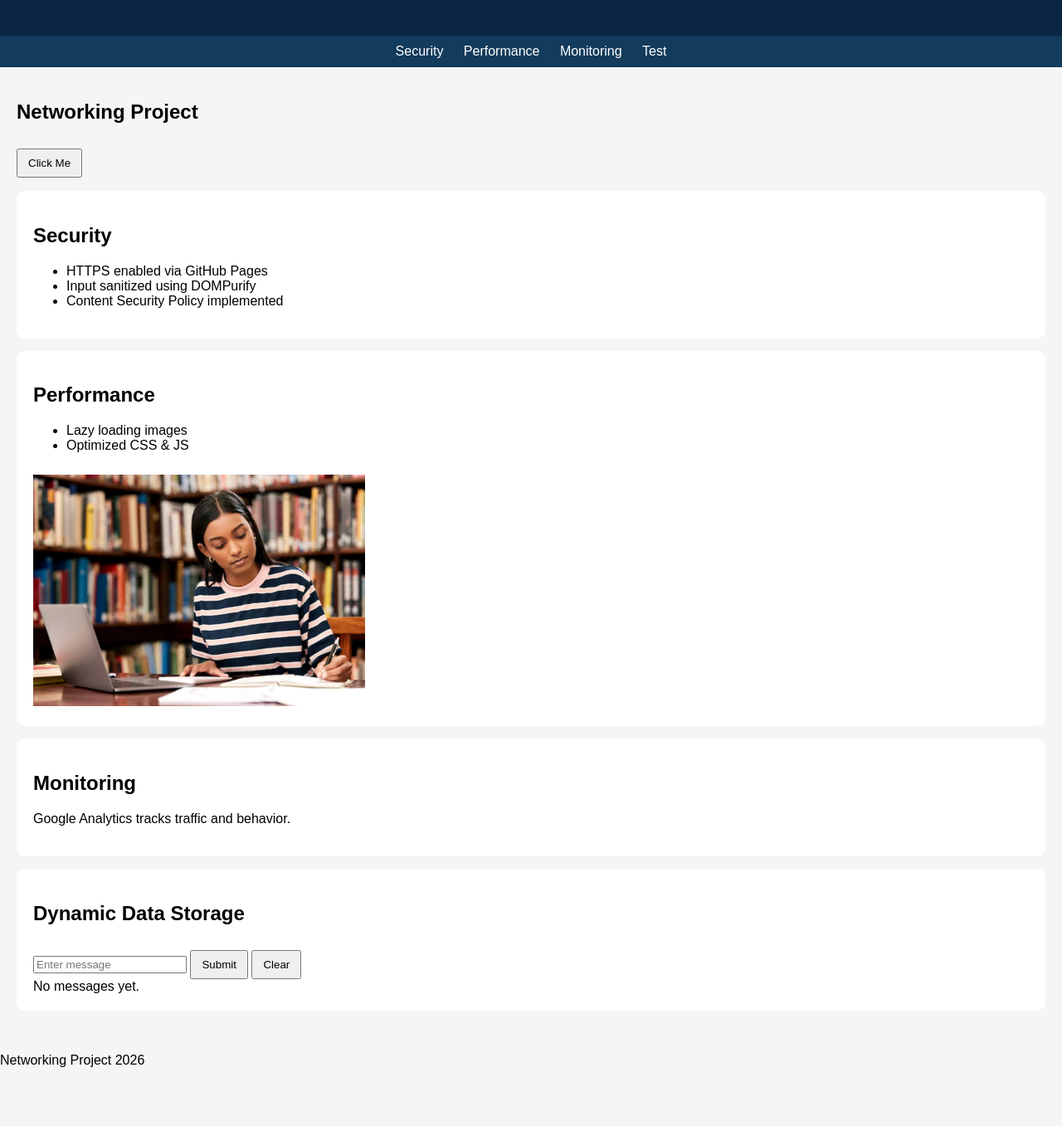
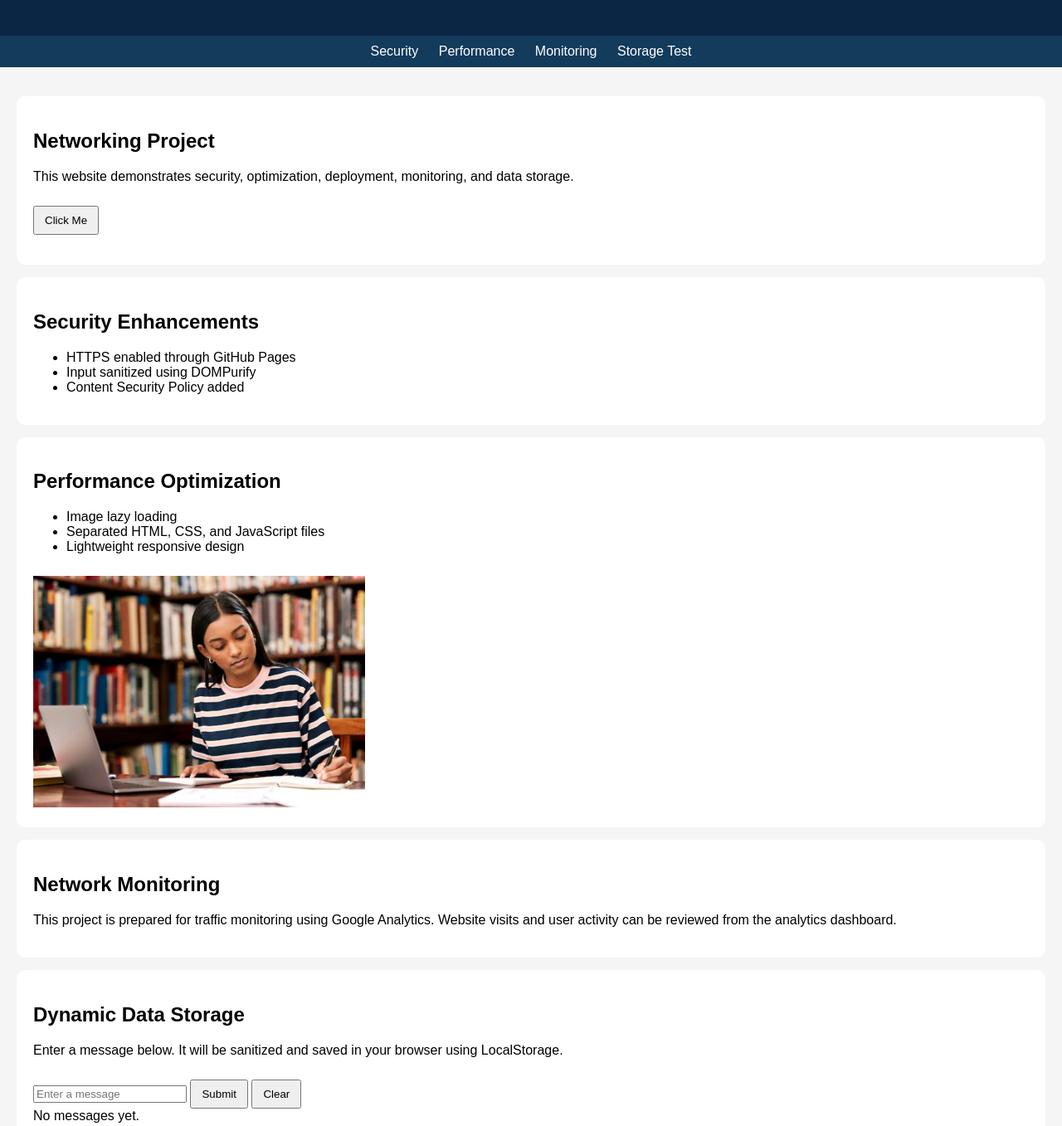
Before and after one commit to ZiyaQureshi/networking-project2, a plain HTML site: page index.html in a window 1280 px wide. Shown: the part 131-1488 px from the top of the page at 83% size. Before the commit the page ends 1434 px from the top, so only its background shows below. Drawn offline with nearby package versions, Linux system fonts and the light colour scheme.

Commit message:
Update index.html

```diff
--- a/index.html
+++ b/index.html
@@ -4,21 +4,11 @@
   <meta charset="UTF-8">
   <meta name="viewport" content="width=device-width, initial-scale=1.0">
 
-  <!-- Security: Content Security Policy -->
   <meta http-equiv="Content-Security-Policy"
-        content="default-src 'self'; script-src 'self' https://cdn.jsdelivr.net https://www.googletagmanager.com; style-src 'self' 'unsafe-inline'; img-src 'self' data:;">
+        content="default-src 'self'; script-src 'self' https://cdn.jsdelivr.net; style-src 'self'; img-src 'self' data:;">
 
   <title>Secure Networking Website</title>
   <link rel="stylesheet" href="style.css">
-
-  <!-- Monitoring: Google Analytics -->
-  <script async src="https://www.googletagmanager.com/gtag/js?id=G-XXXXXXXXXX"></script>
-  <script>
-    window.dataLayer = window.dataLayer || [];
-    function gtag(){dataLayer.push(arguments);}
-    gtag("js", new Date());
-    gtag("config", "G-XXXXXXXXXX");
-  </script>
 </head>
 
 <body>
@@ -32,51 +22,55 @@
   <a href="#security">Security</a>
   <a href="#performance">Performance</a>
   <a href="#monitoring">Monitoring</a>
-  <a href="#contact">Test</a>
+  <a href="#storage">Storage Test</a>
 </nav>
 
 <main>
-
-<section class="hero">
+  <section class="hero card">
     <h2>Networking Project</h2>
-  <button onclick="showMessage()">Click Me</button>
+    <p>This website demonstrates security, optimization, deployment, monitoring, and data storage.</p>
+    <button id="learnBtn">Click Me</button>
     <p id="message"></p>
   </section>
 
   <section id="security" class="card">
-  <h2>Security</h2>
+    <h2>Security Enhancements</h2>
     <ul>
-    <li>HTTPS enabled via GitHub Pages</li>
+      <li>HTTPS enabled through GitHub Pages</li>
       <li>Input sanitized using DOMPurify</li>
-    <li>Content Security Policy implemented</li>
+      <li>Content Security Policy added</li>
     </ul>
   </section>
 
   <section id="performance" class="card">
-  <h2>Performance</h2>
+    <h2>Performance Optimization</h2>
     <ul>
-    <li>Lazy loading images</li>
-    <li>Optimized CSS & JS</li>
+      <li>Image lazy loading</li>
+      <li>Separated HTML, CSS, and JavaScript files</li>
+      <li>Lightweight responsive design</li>
     </ul>
 
-  <img src="images/network.jpg" loading="lazy">
+    <img src="images/network.jpg" alt="Networking project image" loading="lazy">
   </section>
 
   <section id="monitoring" class="card">
-  <h2>Monitoring</h2>
-  <p>Google Analytics tracks traffic and behavior.</p>
+    <h2>Network Monitoring</h2>
+    <p>
+      This project is prepared for traffic monitoring using Google Analytics.
+      Website visits and user activity can be reviewed from the analytics dashboard.
+    </p>
   </section>
 
-<section id="contact" class="card">
+  <section id="storage" class="card">
     <h2>Dynamic Data Storage</h2>
+    <p>Enter a message below. It will be sanitized and saved in your browser using LocalStorage.</p>
 
-  <input type="text" id="userInput" placeholder="Enter message">
-  <button onclick="submitInput()">Submit</button>
-  <button onclick="clearMessages()">Clear</button>
+    <input type="text" id="userInput" placeholder="Enter a message">
+    <button id="submitBtn">Submit</button>
+    <button id="clearBtn">Clear</button>
 
     <div id="output"></div>
   </section>
-
 </main>
 
 <footer>
```
Lines whose indentation alone changed are shown as unchanged.
